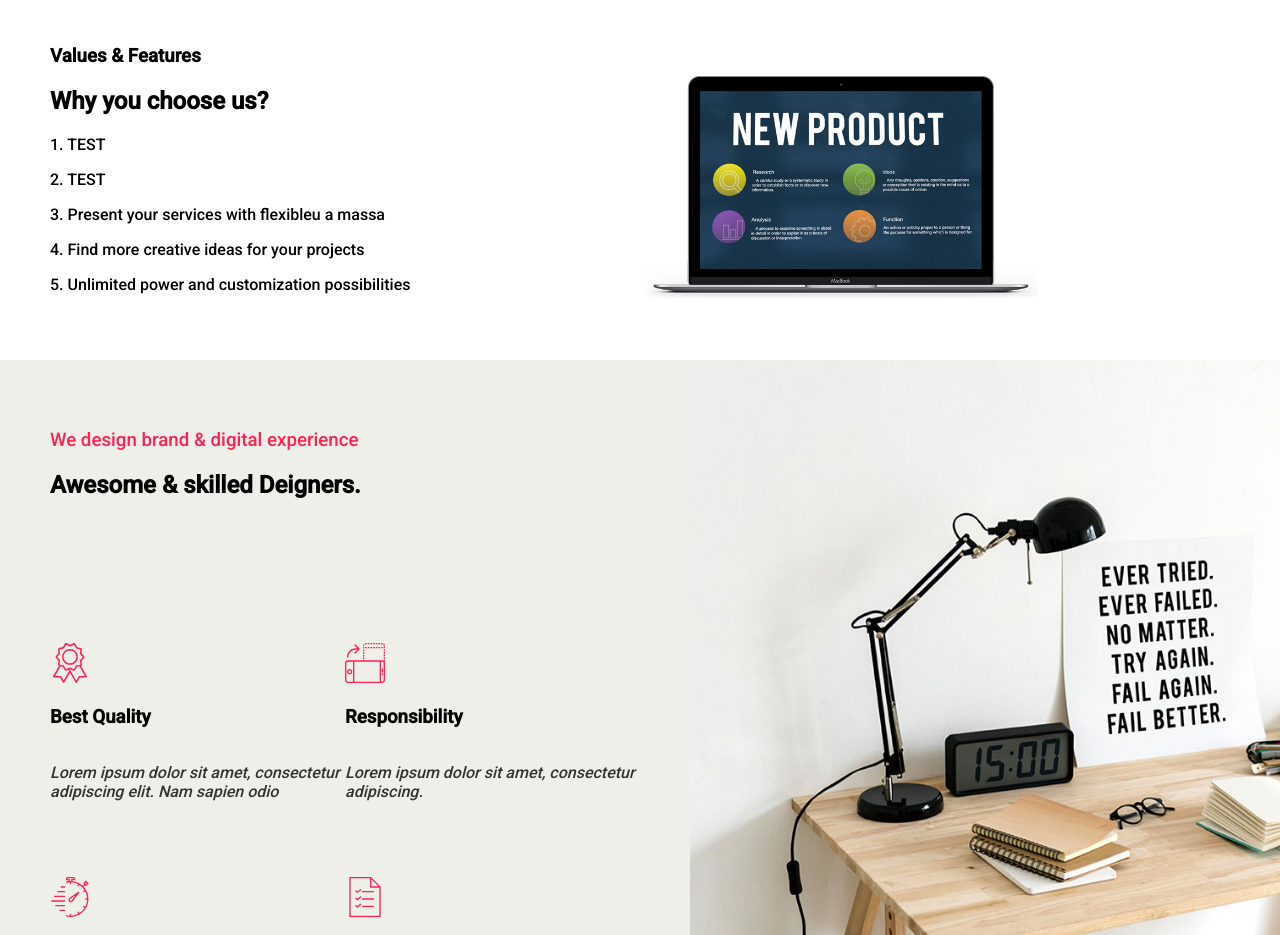
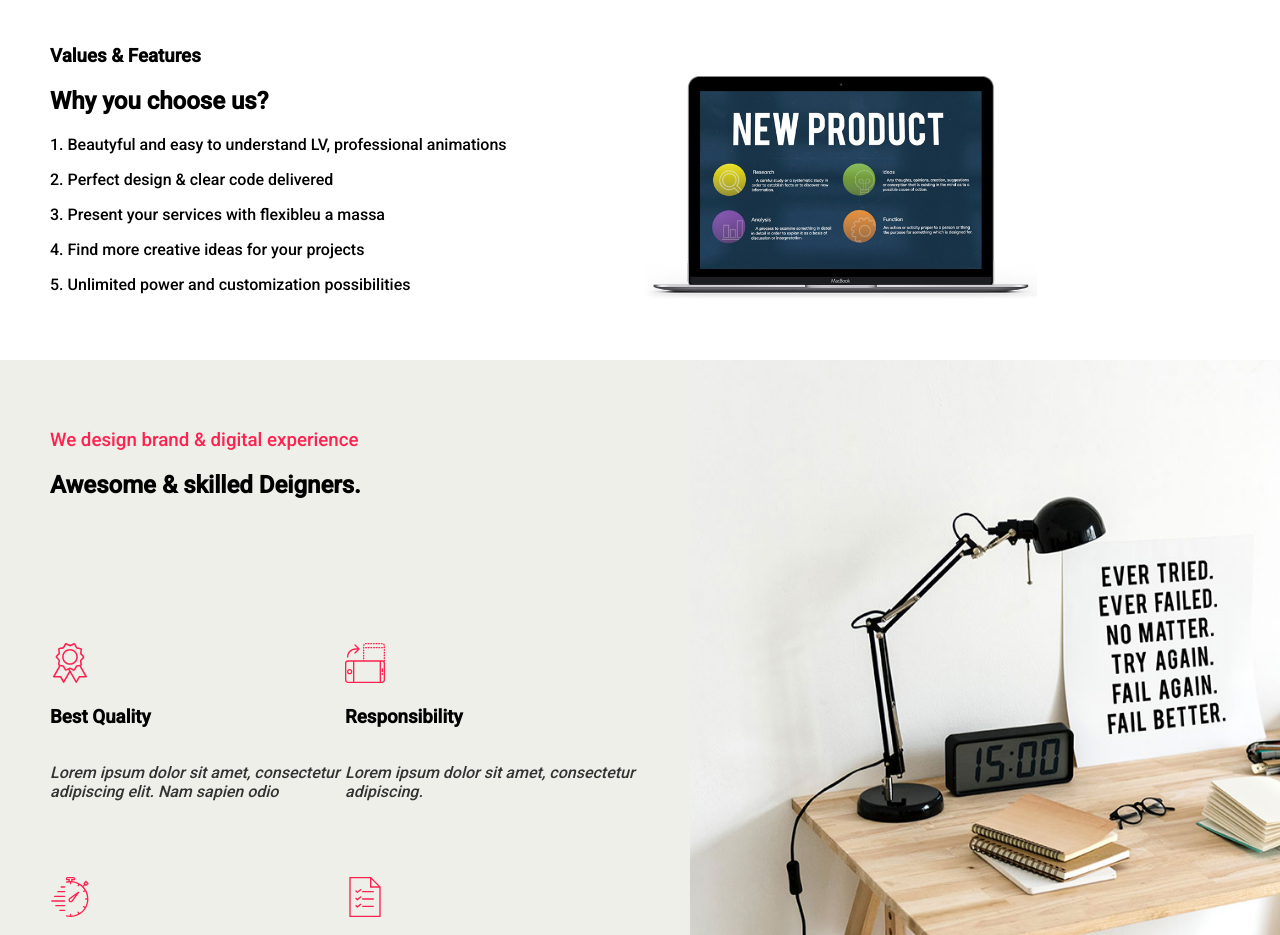
Before and after one commit to Przemall/home-page, a website: page index.html in a window 1280 px wide. Shown: the part 2300-3235 px from the top of the page. Drawn offline with Linux system fonts and the light colour scheme.

Commit message:
Revert "test"

```diff
--- a/index.html
+++ b/index.html
@@ -162,8 +162,11 @@
             <div class="left-content">
                 <h3>Values & Features</h3>
                 <h2>Why you choose us?</h2>
-                <p>1. TEST</p>
-                <p>2. TEST</p>
+                <p>
+                    1. Beautyful and easy to understand LV, professional
+                    animations
+                </p>
+                <p>2. Perfect design & clear code delivered</p>
                 <p>3. Present your services with flexibleu a massa</p>
                 <p>4. Find more creative ideas for your projects</p>
                 <p>5. Unlimited power and customization possibilities</p>
```
